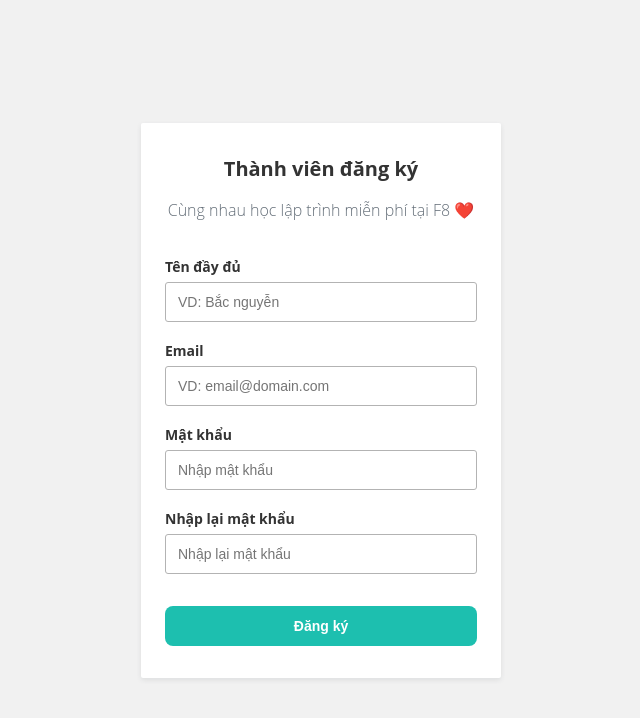
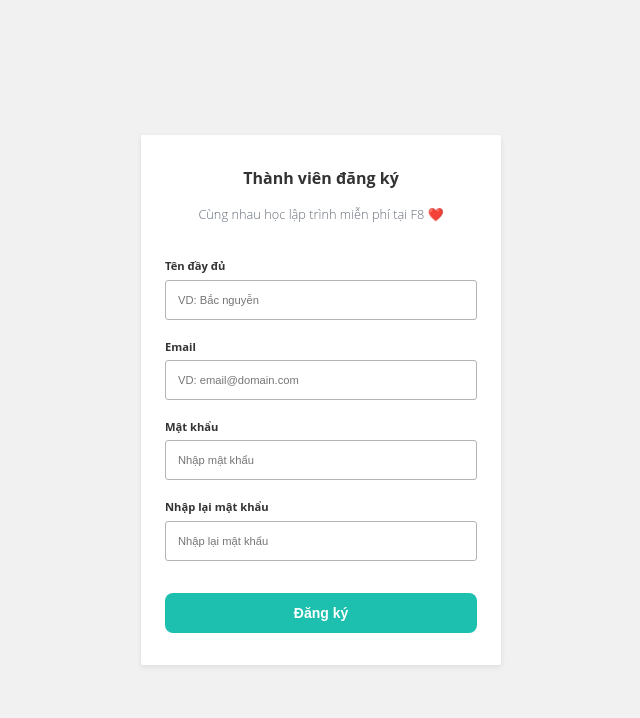
Before and after one commit to bacnk/Testgithubdestop, a plain HTML site: page index.html in a window 1280 px wide. Shown: the whole page, without its empty margins (319-959 px from the left). Drawn offline with Linux system fonts and the light colour scheme.

Commit message:
Dev1
version1

```diff
--- a/main.css
+++ b/main.css
@@ -5,7 +5,7 @@
   }
   html {
     color: #333;
-    font-size: 62.5%;
+    font-size: 50%;
     font-family: "Open Sans", sans-serif;
   }
   .main {
@@ -33,7 +33,7 @@
     color: #636d77;
     font-size: 1.6rem;
     font-weight: lighter;
-    line-height: 2.4rem;
+    line-height: 2 rem;
     margin-top: 16px;
     font-weight: 300;
   }
```
